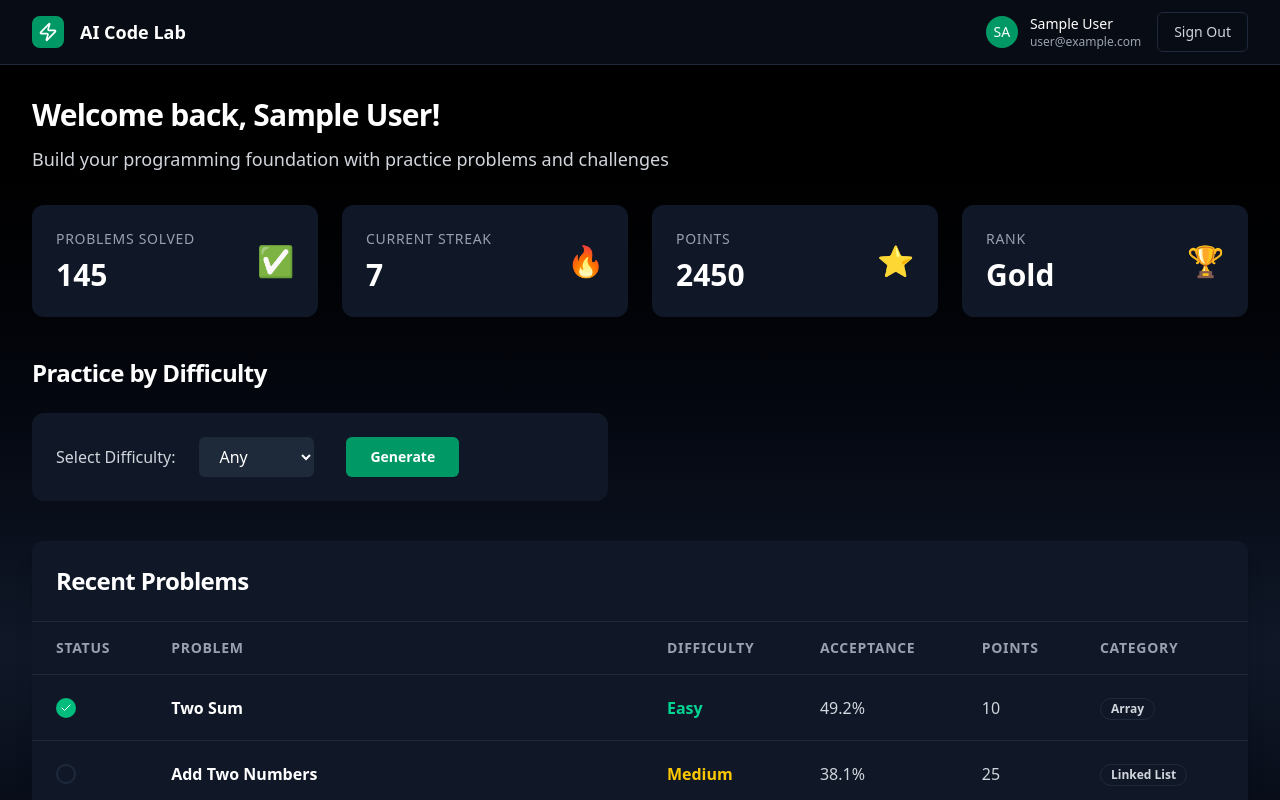
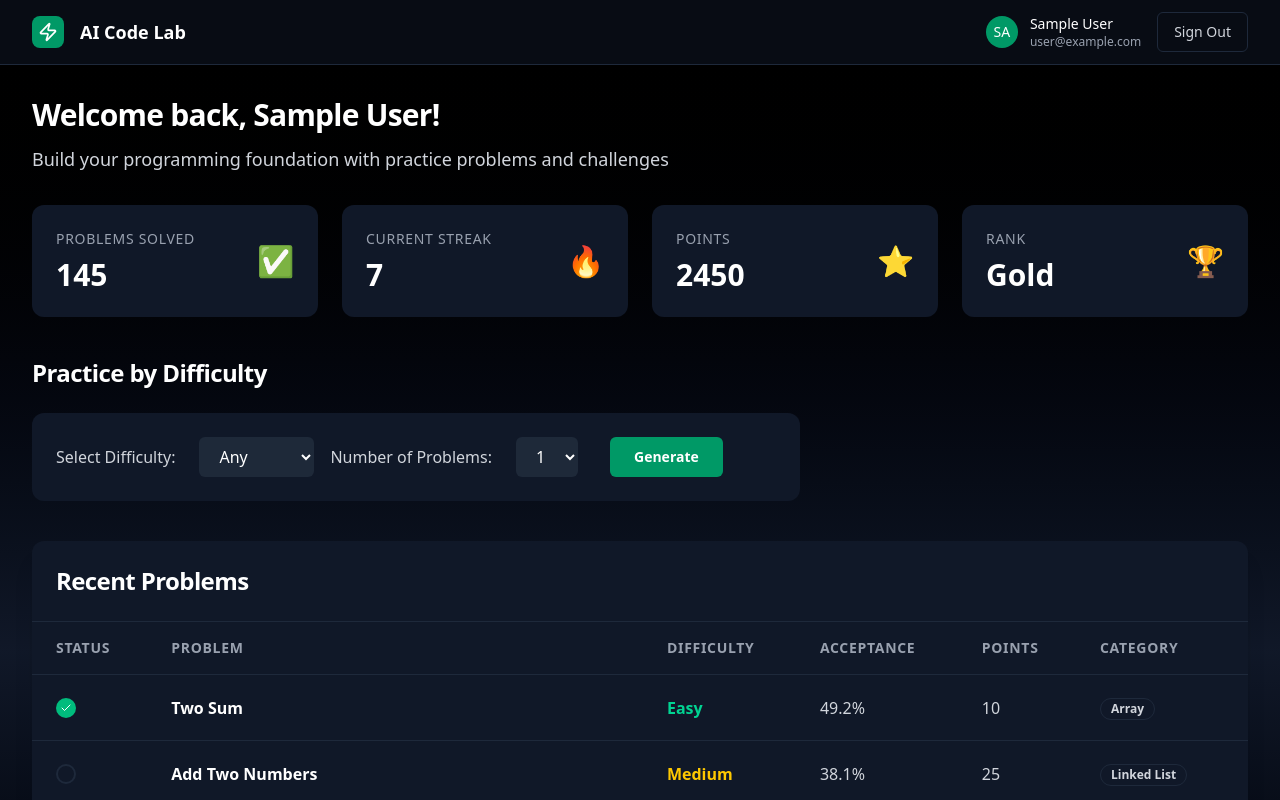
Before and after one commit to furqanahmad03/ai-colab, a Next.js app: page /dashboard in a window 1280 px wide. Shown: the top 800 px of the page. Built offline with nearby package versions, Linux system fonts and the light colour scheme; no server answers; sample sign-in values are in the browser's storage.

Commit message:
Generate Problems API Integrated

```diff
--- a/src/app/api/ai/generate/route.ts
+++ b/src/app/api/ai/generate/route.ts
@@ -33,6 +33,7 @@ export async function POST(request: NextRequest) {
     }
 
     const { userId, numberOfChallenges, difficultyLevel } = body;
+    console.log(userId, numberOfChallenges, difficultyLevel);
 
     if (!userId || !numberOfChallenges) {
       return NextResponse.json(
--- a/src/app/dashboard/page.tsx
+++ b/src/app/dashboard/page.tsx
@@ -10,6 +10,9 @@ import { Footer } from "../components/Footer";
 
 export default function DashboardPage() {
   const [selectedDifficulty, setSelectedDifficulty] = useState("");
+  const [numberOfProblems, setNumberOfProblems] = useState("1");
+  const [generatedChallenges, setGeneratedChallenges] = useState([]);
+  const [isGenerating, setIsGenerating] = useState(false);
   const { data: session, status } = useSession();
   const router = useRouter();
 
@@ -100,13 +103,36 @@ export default function DashboardPage() {
     }
   };
 
-  const handleGenerate = (e: React.FormEvent) => {
+  const handleGenerate = async (e: React.FormEvent) => {
     e.preventDefault();
-    // Optionally, you can pass the selected difficulty as a query param
-    if (selectedDifficulty) {
-      router.push(`/problems?difficulty=${selectedDifficulty}`);
-    } else {
-      router.push("/problems");
+    setIsGenerating(true);
+
+    try {
+      const response = await fetch("/api/ai/generate", {
+        method: "POST",
+        headers: {
+          "Content-Type": "application/json",
+        },
+        body: JSON.stringify({
+          userId: session.user?.id,
+          numberOfChallenges: parseInt(numberOfProblems, 10),
+          difficultyLevel: selectedDifficulty || undefined,
+        }),
+      });
+
+      const data = await response.json();
+
+      if (response.ok) {
+        setGeneratedChallenges(data.generatedChallenges || []);
+        console.log(data.generatedChallenges);
+        router.push("/problems");
+      } else {
+        console.error("Failed to generate challenges:", data.error);
+      }
+    } catch (error) {
+      console.error("Error generating challenges:", error);
+    } finally {
+      setIsGenerating(false);
     }
   };
 
@@ -241,7 +267,7 @@ export default function DashboardPage() {
           </h2>
           <form
             onSubmit={handleGenerate}
-            className="flex flex-col sm:flex-row items-center gap-4 bg-gray-900 rounded-xl p-6 max-w-xl"
+            className="flex flex-col sm:flex-row items-center gap-4 bg-gray-900 rounded-xl p-6 max-w-3xl"
           >
             <label className="text-gray-300 font-medium mr-2" htmlFor="difficulty">
               Select Difficulty:
@@ -257,11 +283,34 @@ export default function DashboardPage() {
               <option value="MEDIUM">Medium</option>
               <option value="HARD">Hard</option>
             </select>
+            <label className="text-gray-300 font-medium mr-2" htmlFor="numberOfProblems">
+              Number of Problems:
+            </label>
+            <select
+              id="numberOfProblems"
+              value={numberOfProblems}
+              onChange={(e) => setNumberOfProblems(e.target.value)}
+              className="bg-gray-800 text-white rounded-md px-4 py-2 focus:outline-none focus:ring-2 focus:ring-emerald-500 transition"
+            >
+              <option value="1">1</option>
+              <option value="2">2</option>
+              <option value="3">3</option>
+              <option value="4">4</option>
+              <option value="5">5</option>
+            </select>
             <Button
               type="submit"
-              className="ml-0 sm:ml-4 mt-2 sm:mt-0 bg-emerald-600 hover:bg-emerald-700 text-white font-semibold px-6 py-2 rounded-md transition"
+              disabled={isGenerating}
+              className="ml-0 sm:ml-4 mt-2 sm:mt-0 bg-emerald-600 hover:bg-emerald-700 text-white font-semibold px-6 py-2 rounded-md transition disabled:opacity-50 disabled:cursor-not-allowed"
             >
-              Generate
+              {isGenerating ? (
+                <>
+                  <Icons.spinner className="mr-2 h-4 w-4 animate-spin" />
+                  Generating...
+                </>
+              ) : (
+                "Generate"
+              )}
             </Button>
           </form>
         </div>
```
